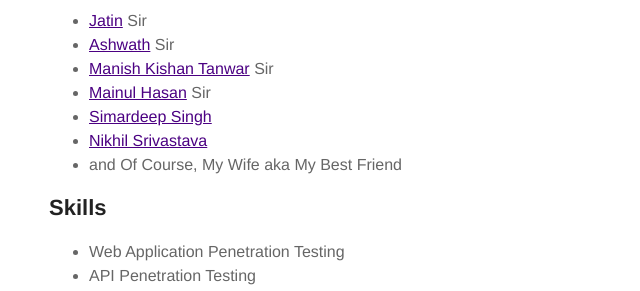
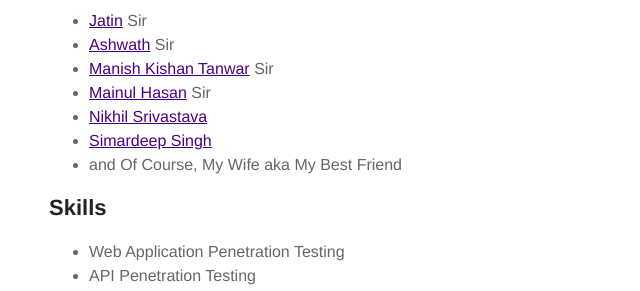
Before and after one commit to cryptic-hunter/cryptic-hunter.github.io, a Jekyll site: the page built from about.md, in a window 1280 px wide. Shown: the part 1383-1674 px from the top of the page, without its empty margins (311-951 px from the left). Built offline with Jekyll 4.4.1, drawn with Linux system fonts in a browser that asks for light colours; nearby versions of some CDN libraries.

```diff
--- a/about.md
+++ b/about.md
@@ -17,8 +17,8 @@ layout: page
 	<li><a href="https://twitter.com/ka3hk">Ashwath</a> Sir</li>
 	<li><a href="https://twitter.com/IndiShell1046">Manish Kishan Tanwar</a> Sir</li>
 	<li><a href="https://twitter.com/2mikU">Mainul Hasan</a> Sir</li>
+	<li><a href="https://www.linkedin.com/in/nikhilcyber">Nikhil Srivastava</a></li>
 	<li><a href="https://www.simardeepsingh.tech/">Simardeep Singh</a></li>
-	<li><a href="https://www.linkedin.com/in/nikhilcyber">Nikhil Srivastava</a></li>
 	<li>and Of Course, <b>My Wife aka My Best Friend</b></li>
 </ul>
 
```
